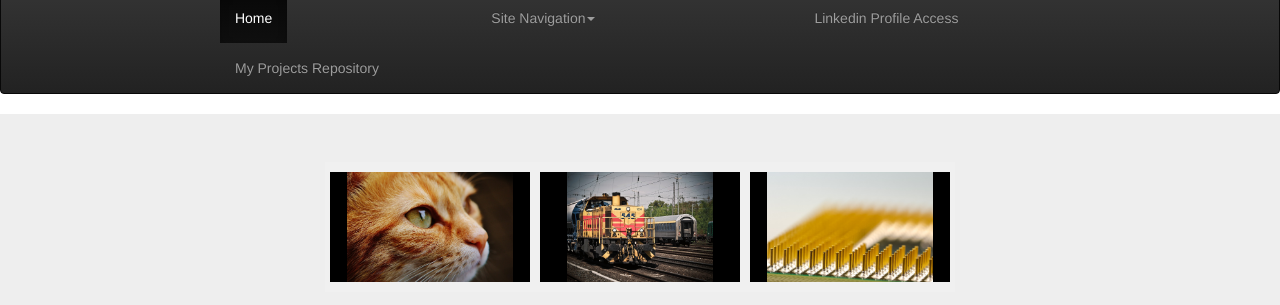
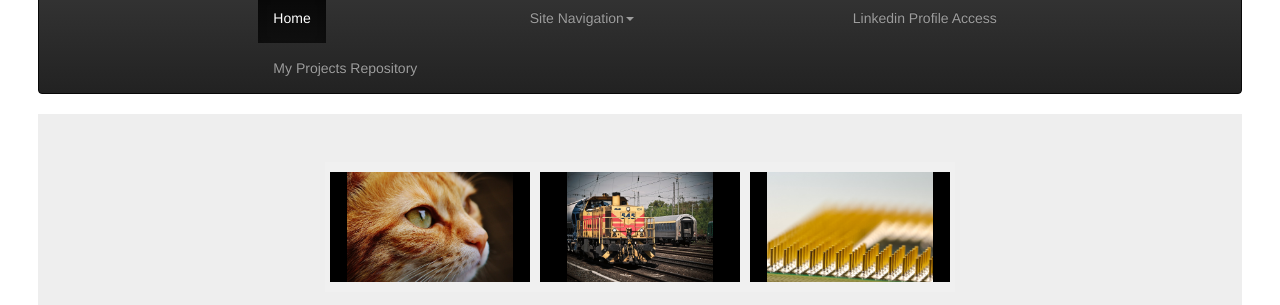
Before and after one commit to ryanpublicprogramming/ryanpublicprogramming.github.io, a plain HTML site: page index.html in a window 1280 px wide. Shown: the part 58-363 px from the top of the page. Drawn offline with nearby package versions, Linux system fonts and the light colour scheme.

Commit message:
margin and reformatting work

```diff
--- a/StyleTemp.css
+++ b/StyleTemp.css
@@ -40,6 +40,11 @@ margin-left:4cm;
     width: 280px
 }
 
+body {
+    margin-right: 3%;
+    margin-left: 3%;
+    margin-bottom: 5%
+}
 
 .grow:hover{
     color: #424242;
--- a/index.html
+++ b/index.html
@@ -133,8 +133,8 @@
 
 </head>
 <body>
-    <div class="Navbar_Hori" >
-        <!--Horizontal Nav Bar Contents-->
+    <div class="Navbar_Vert" >
+        <!--Ver Nav Bar Contents-->
         <nav class="navbar navbar-inverse">
             <div class="container-fluid">
                 <div class="navbar-header">
@@ -145,6 +145,7 @@
                     </button>
                     <a class="navbar-brand" href="#"><img src="img/navbars/HomeIconResized.png" height="130%" alt="Welcome" /></a> <!--Filler for home icon-->
                 </div>
+
                 <div class="collapse navbar-collapse" id="myNavbar">
                     <ul class="nav navbar-nav">
                         <li class="active"><a href="#">Home</a></li>
@@ -160,13 +161,14 @@
                         <li><a href="#">My Projects Repository</a></li>
                     </ul>
                 </div>
+
             </div>
         </nav>
     </div>
 
-    <div class="Navbar_Vert">
+    <div class="Navbar_Hori">
 
-        <!--Horizontal Nav Bar Contents-->
+        <!--Horizontal Nav Bar Contents--> <!--Not sure if it wil be needed, but here for expansion-->
 
     </div>
 
@@ -492,8 +494,8 @@
                     </div>
                 </div>
             </center>
- <!--Summary Paragraph-->
-            <p>
+
+            <p> <!--Summary Paragraph-->
                 Bussiness Bussiness Bussiness Bussiness Bussiness Bussiness Bussiness
                 Bussiness Bussiness Bussiness Bussiness Bussiness Bussiness Bussiness Bussiness
                 Bussiness Bussiness Bussiness Bussiness Bussiness Bussiness Bussiness Bussiness
```
